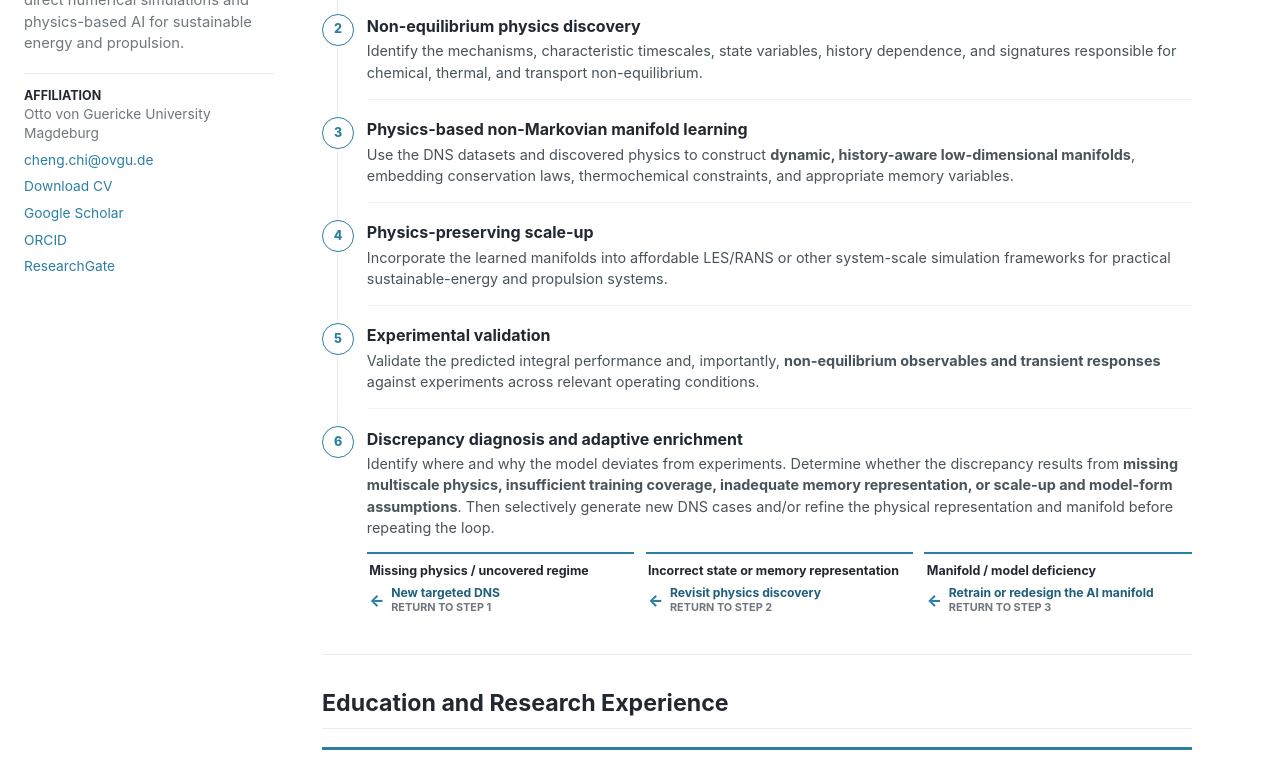
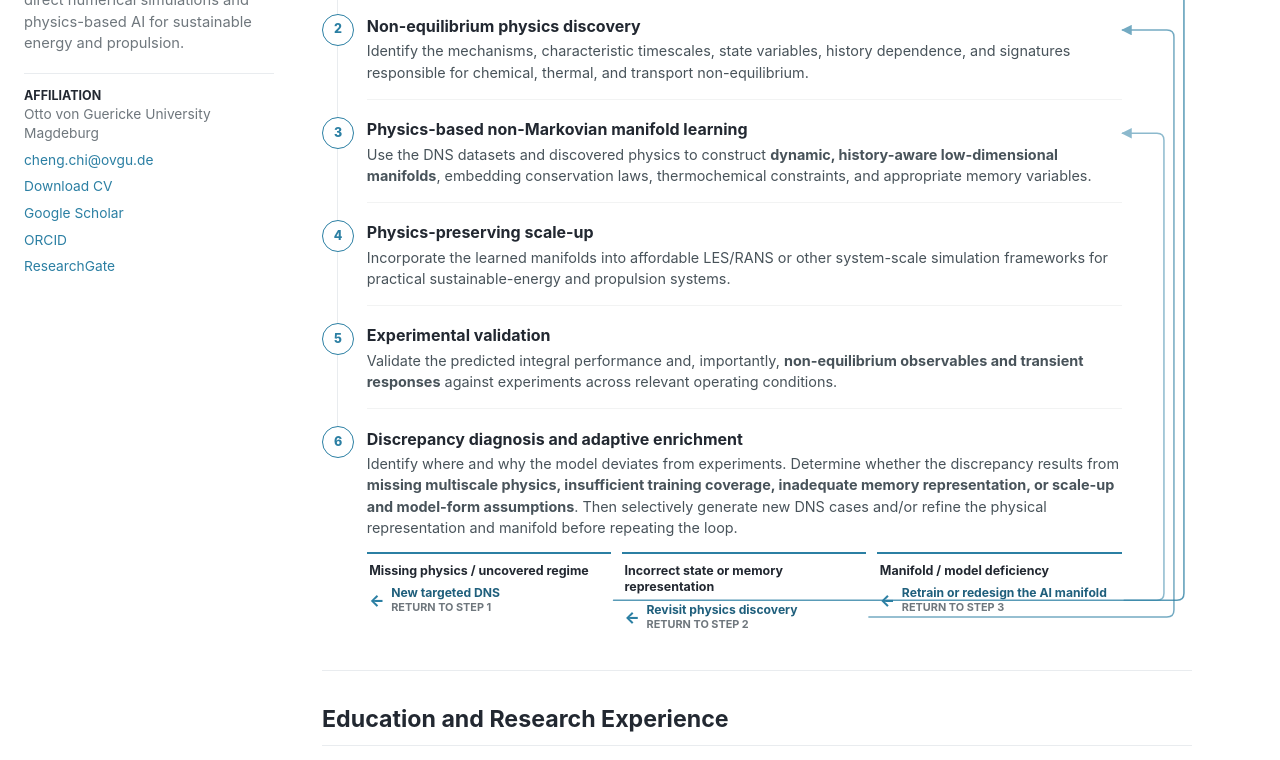
Before and after one commit to ChengChi1/ChengChi1.github.io, a plain HTML site: page index.html in a window 1280 px wide. Shown: the part 372-1132 px from the top of the page. Drawn offline with Linux system fonts and the light colour scheme.

Commit message:
Close the research workflow loop

```diff
--- a/index.html
+++ b/index.html
@@ -15,8 +15,8 @@
       content="AI-assisted reacting-flow research combining high-fidelity simulation, non-equilibrium physics, and interpretable scientific AI."
     />
     <meta property="og:image" content="assets-profile-cheng-avatar-eye23.jpg" />
-    <link rel="stylesheet" href="styles.css?v=55" />
-    <script src="script.js?v=62" defer></script>
+    <link rel="stylesheet" href="styles.css?v=56" />
+    <script src="script.js?v=63" defer></script>
   </head>
   <body>
     <svg class="icon-sprite" aria-hidden="true" focusable="false">
@@ -206,21 +206,21 @@
                 <h2>Discrepancy diagnosis and adaptive enrichment</h2>
                 <p>Identify where and why the model deviates from experiments. Determine whether the discrepancy results from <strong>missing multiscale physics, insufficient training coverage, inadequate memory representation, or scale-up and model-form assumptions</strong>. Then selectively generate new DNS cases and/or refine the physical representation and manifold before repeating the loop.</p>
                 <ul class="research-workflow__branches" aria-label="Corrective branches">
-                  <li>
+                  <li data-loop-return="workflow-step-1">
                     <strong>Missing physics / uncovered regime</strong>
                     <a class="research-workflow__return" href="#workflow-step-1" aria-label="New targeted DNS; return to Step 1">
                       <span class="research-workflow__return-action">New targeted DNS</span>
                       <span class="research-workflow__return-target">Return to Step 1</span>
                     </a>
                   </li>
-                  <li>
+                  <li data-loop-return="workflow-step-2">
                     <strong>Incorrect state or memory representation</strong>
                     <a class="research-workflow__return" href="#workflow-step-2" aria-label="Revisit physics discovery; return to Step 2">
                       <span class="research-workflow__return-action">Revisit physics discovery</span>
                       <span class="research-workflow__return-target">Return to Step 2</span>
                     </a>
                   </li>
-                  <li>
+                  <li data-loop-return="workflow-step-3">
                     <strong>Manifold / model deficiency</strong>
                     <a class="research-workflow__return" href="#workflow-step-3" aria-label="Retrain or redesign the AI manifold; return to Step 3">
                       <span class="research-workflow__return-action">Retrain or redesign the AI manifold</span>
--- a/script.js
+++ b/script.js
@@ -56,12 +56,117 @@ if (definitionTrigger && definitionPanel) {
   });
 }
 
+function initializeResearchWorkflowLoop() {
+  const workflow = document.querySelector(".research-workflow");
+  const branches = workflow
+    ? Array.from(workflow.querySelectorAll("[data-loop-return]"))
+    : [];
+
+  if (!workflow || !branches.length) {
+    return;
+  }
+
+  const svgNamespace = "http://www.w3.org/2000/svg";
+  const svg = document.createElementNS(svgNamespace, "svg");
+  const definitions = document.createElementNS(svgNamespace, "defs");
+  const marker = document.createElementNS(svgNamespace, "marker");
+  const markerArrow = document.createElementNS(svgNamespace, "path");
+  const paths = branches.map(() => document.createElementNS(svgNamespace, "path"));
+
+  svg.classList.add("research-workflow__loop");
+  svg.setAttribute("aria-hidden", "true");
+  svg.setAttribute("focusable", "false");
+
+  marker.id = "research-workflow-loop-arrow";
+  marker.setAttribute("viewBox", "0 0 8 8");
+  marker.setAttribute("refX", "7");
+  marker.setAttribute("refY", "4");
+  marker.setAttribute("markerWidth", "7");
+  marker.setAttribute("markerHeight", "7");
+  marker.setAttribute("orient", "auto");
+  markerArrow.setAttribute("d", "M0 0 L8 4 L0 8 Z");
+  markerArrow.setAttribute("fill", "#2b7fa3");
+  marker.append(markerArrow);
+  definitions.append(marker);
+  svg.append(definitions);
+
+  paths.forEach((path) => {
+    path.classList.add("research-workflow__loop-path");
+    path.setAttribute("marker-end", "url(#research-workflow-loop-arrow)");
+    svg.append(path);
+  });
+
+  workflow.prepend(svg);
+
+  function drawLoop() {
+    const workflowRect = workflow.getBoundingClientRect();
+    const width = Math.max(1, Math.round(workflowRect.width));
+    const height = Math.max(1, Math.round(workflowRect.height));
+    const compact = width < 560;
+    const laneGap = compact ? 6 : 10;
+    const outerInset = compact ? 5 : 8;
+
+    svg.setAttribute("viewBox", `0 0 ${width} ${height}`);
+    svg.setAttribute("width", String(width));
+    svg.setAttribute("height", String(height));
+
+    branches.forEach((branch, index) => {
+      const target = document.getElementById(branch.dataset.loopReturn);
+      const returnLink = branch.querySelector(".research-workflow__return");
+      const targetContent = target?.querySelector(".research-workflow__content");
+      const targetNumber = target?.querySelector(".research-workflow__number");
+
+      if (!returnLink || !targetContent || !targetNumber) {
+        paths[index].setAttribute("d", "");
+        return;
+      }
+
+      const linkRect = returnLink.getBoundingClientRect();
+      const contentRect = targetContent.getBoundingClientRect();
+      const numberRect = targetNumber.getBoundingClientRect();
+      const startX = linkRect.right - workflowRect.left + 5;
+      const startY = linkRect.top - workflowRect.top + linkRect.height / 2;
+      const targetX = contentRect.right - workflowRect.left + 1;
+      const targetY = numberRect.top - workflowRect.top + numberRect.height / 2;
+      const laneX = width - outerInset - index * laneGap;
+      const turnRadius = compact ? 5 : 7;
+      const pathData = [
+        `M ${startX.toFixed(1)} ${startY.toFixed(1)}`,
+        `H ${(laneX - turnRadius).toFixed(1)}`,
+        `Q ${laneX.toFixed(1)} ${startY.toFixed(1)} ${laneX.toFixed(1)} ${(startY - turnRadius).toFixed(1)}`,
+        `V ${(targetY + turnRadius).toFixed(1)}`,
+        `Q ${laneX.toFixed(1)} ${targetY.toFixed(1)} ${(laneX - turnRadius).toFixed(1)} ${targetY.toFixed(1)}`,
+        `H ${targetX.toFixed(1)}`,
+      ].join(" ");
+
+      paths[index].setAttribute("d", pathData);
+    });
+  }
+
+  let animationFrame = 0;
+  const scheduleDraw = () => {
+    window.cancelAnimationFrame(animationFrame);
+    animationFrame = window.requestAnimationFrame(drawLoop);
+  };
+
+  if ("ResizeObserver" in window) {
+    const observer = new ResizeObserver(scheduleDraw);
+    observer.observe(workflow);
+  }
+
+  window.addEventListener("resize", scheduleDraw, { passive: true });
+  window.addEventListener("load", scheduleDraw, { once: true });
+  scheduleDraw();
+}
+
+initializeResearchWorkflowLoop();
+
 const publicationItems = document.querySelectorAll(".theme-papers .archive__item");
 const paperFigureAssetVersion = "paper-figure-differential-diffusion-hoq-20260706";
 const paperFigureSources = Array.from(
   { length: 42 },
   (_, index) =>
-    `assets-paper-figures-paper-${String(index + 1).padStart(2, "0")}.jpg?v=${paperFigureAssetVersion}`,
+    `assets/paper-figures/paper-${String(index + 1).padStart(2, "0")}.jpg?v=${paperFigureAssetVersion}`,
 );
 
 const publicationAuthors = [
--- a/styles.css
+++ b/styles.css
@@ -353,15 +353,45 @@ strong {
 }
 
 .research-workflow {
+  position: relative;
   display: grid;
   max-width: 900px;
   margin: 24px 0 0;
-  padding: 0;
+  padding: 0 4.4rem 0 0;
   list-style: none;
+}
+
+.research-workflow__loop {
+  position: absolute;
+  z-index: 2;
+  inset: 0;
+  width: 100%;
+  height: 100%;
+  overflow: visible;
+  pointer-events: none;
+}
+
+.research-workflow__loop-path {
+  fill: none;
+  stroke: var(--global-link-color);
+  stroke-width: 1.5;
+  stroke-linecap: round;
+  stroke-linejoin: round;
+  opacity: 0.78;
+  vector-effect: non-scaling-stroke;
+}
+
+.research-workflow__loop-path:nth-of-type(2) {
+  opacity: 0.66;
+}
+
+.research-workflow__loop-path:nth-of-type(3) {
+  opacity: 0.54;
 }
 
 .research-workflow > li {
   position: relative;
+  z-index: 1;
   display: grid;
   grid-template-columns: 2rem minmax(0, 1fr);
   gap: 0.8rem;
@@ -1499,6 +1529,10 @@ strong {
     gap: 0.8rem;
   }
 
+  .research-workflow {
+    padding-right: 2.8rem;
+  }
+
   .research-map,
   .research-branches,
   .profile-timeline-grid,
```
